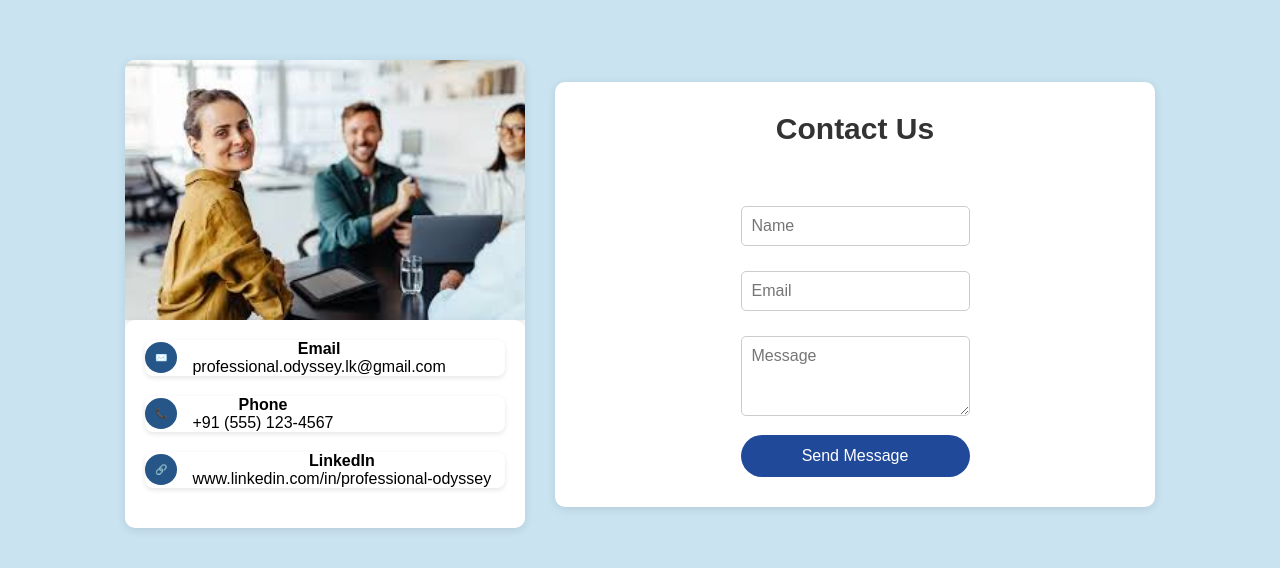
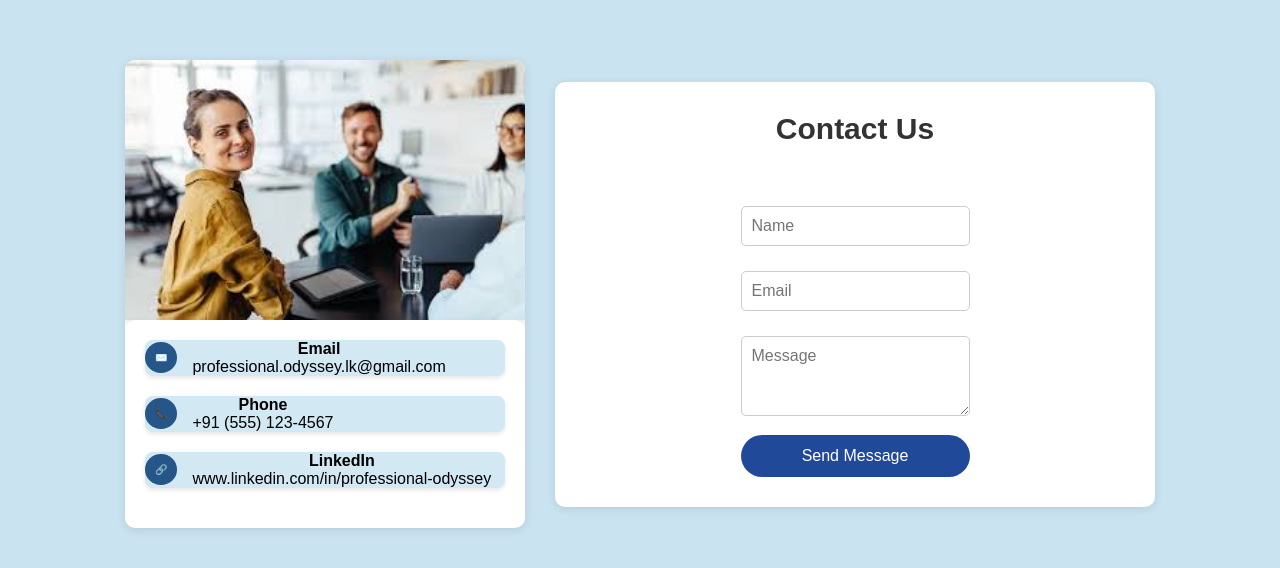
Before and after one commit to DevintthHaran/SDGP, a React (Create React App) app in the folder Frontend/sdgp-project/: page /contactus in a window 1280 px wide. Shown: the part 106-674 px from the top of the page. Built offline with nearby package versions, Linux system fonts and the light colour scheme.

Commit message:
set the details reset part

```diff
--- a/Frontend/sdgp-project/src/pages/ContactUs.jsx
+++ b/Frontend/sdgp-project/src/pages/ContactUs.jsx
@@ -34,6 +34,9 @@ const ContactUs = () => {
           text: "Message sent successfully!",
           icon: "success",
         });
+
+        // Reset the form after successful submission
+        formRef.current.reset();
       } else {
         Swal.fire({
           title: "Error!",
--- a/Frontend/sdgp-project/src/style/ContactUs.css
+++ b/Frontend/sdgp-project/src/style/ContactUs.css
@@ -40,6 +40,7 @@
     align-items: center;
     gap: 15px;
     margin-bottom: 20px;
+    background-color: #d2e8f3;
     border-radius: 8px;
     box-shadow: 0px 2px 5px rgba(0, 0, 0, 0.1);
   }
```
